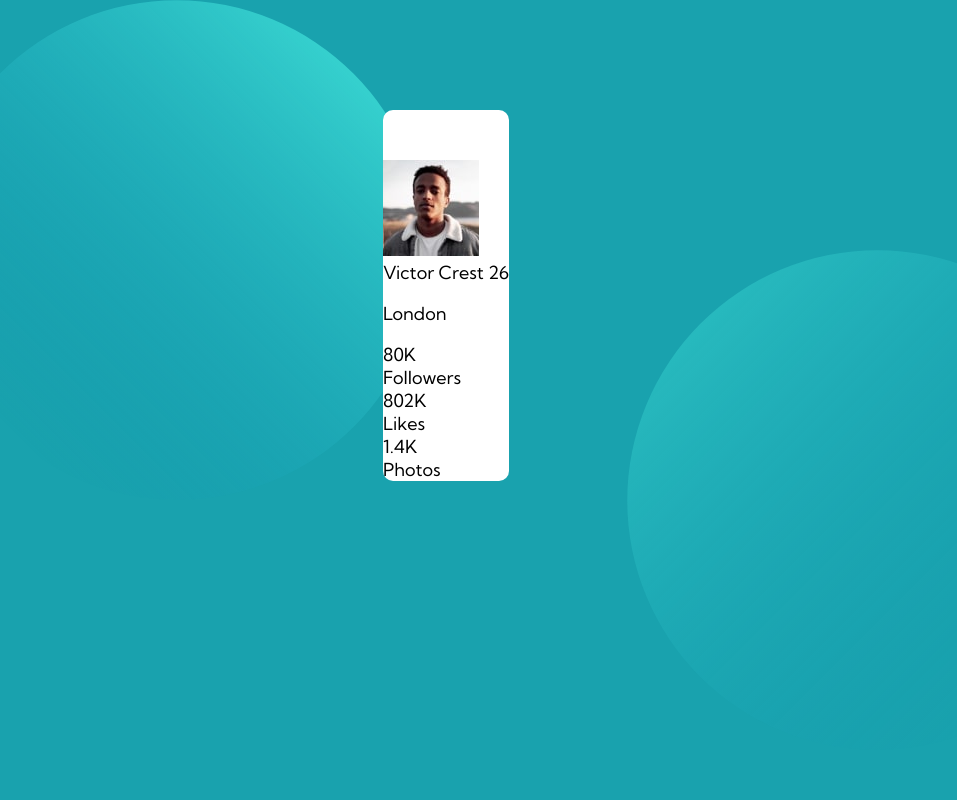
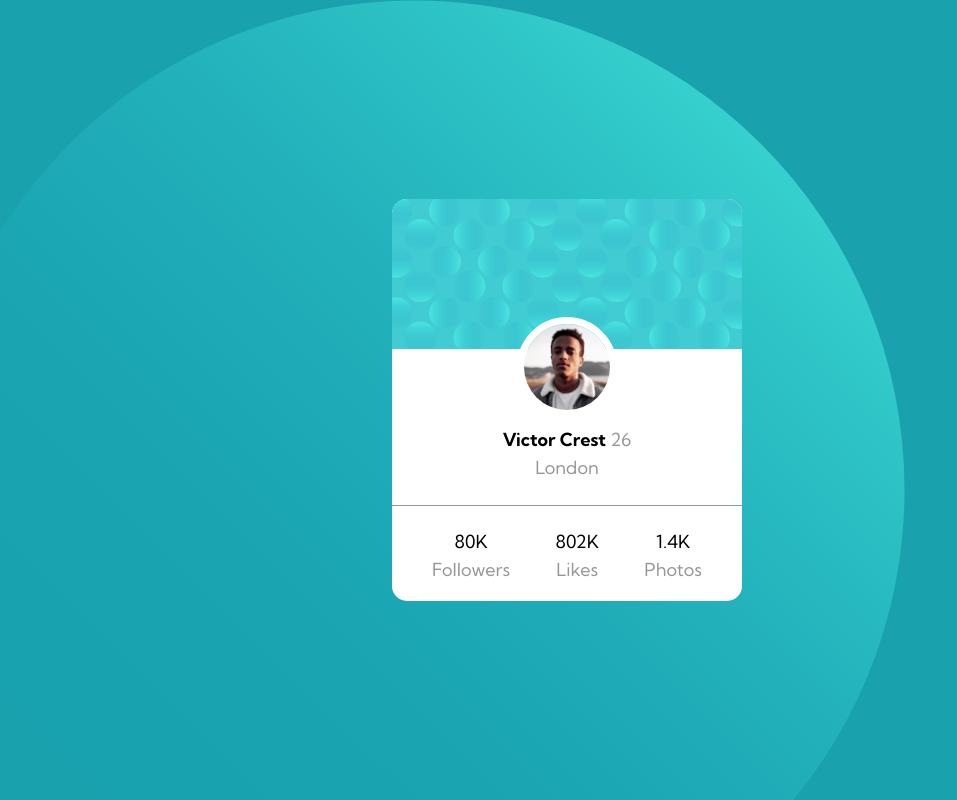
Before and after one commit to Kaiwalya-Archive/ProfileCard, a plain HTML site: page index.html in a window 1280 px wide. Shown: the whole page, without its empty margins (73-1030 px from the left). Drawn offline with Linux system fonts and the light colour scheme.

Commit message:
Changed Css

```diff
--- a/index.html
+++ b/index.html
@@ -16,8 +16,7 @@
 
 <body>
 
-    <img src="./doc_images/bg-pattern-top.svg" width="500"class="under" />
-    <img src="./doc_images/bg-pattern-bottom.svg" width="500"class="over" />
+    <section class="body">
     <div class="container">
         <div class="card">
 
@@ -25,12 +24,12 @@
 
         <div class="intro">
             <div class="upper"></div>
-        <div>
+        <div class="image">
             <img src="./doc_images/image-victor.jpg" id="img">
         </div>
             <div class="intro-one">
 
-                <span id="name">Victor Crest</span>
+                <span id="victor">Victor Crest</span>
                         <span class="color" >26</span>
                         <p class="color">London</p>
 
@@ -42,7 +41,7 @@
                 </div>
 
                 </div>
-
+            </section>
     <!-- <div class="attribution">
         Challenge by <a href="https://www.frontendmentor.io?ref=challenge" target="_blank">Frontend Mentor</a>.
         Coded by <a href="#">Kaiwalya Koparkar</a>.
--- a/main.css
+++ b/main.css
@@ -1,15 +1,35 @@
-body{
-  font-family: 'Kumbh Sans',sans-serif;
-  display: flex;
-  background-color: hsl(185, 75%, 39%);
-  font-size: 18px;
-  padding-left: 35%;
-  padding-right: 50%;
-  padding-top: 8%;
-  padding-bottom: 8%;
+*{
+  margin: 0;
+  padding: 0;
+  box-sizing: border-box;
 }
 
-.under {
+#victor{
+  font-weight: 700;
+}
+
+.color{
+  color:hsl(0, 0%, 59%);
+}
+
+body{
+  font-family: 'Kumbh Sans', sans-serif;
+    font-size: 18px;
+    font-weight: 400;
+}
+
+.body{
+  background-image: url(./doc_images/bg-pattern-top.svg);
+
+  background-repeat: no-repeat;
+  background-color: hsl(185, 75%, 39%);
+  height: 100vh;
+  display: flex;
+  justify-content: center;
+  align-items: center;
+}
+
+/* .under {
   position: fixed;
   left: 0%;
   top: 0%;
@@ -20,95 +40,68 @@ body{
   position:fixed;
   left: 700px;
   top: 250px;
-  z-index: -1;
+  z-index: -1; */
+
+
+.container{
+  background-color:hsl(0, 0%, 100%);
+  text-align: center;
+  width: 350px;
+  border-radius: 15px;
+  overflow: hidden;
+
 }
 
-.container{
+.upper{
+  height: 150px;
+   width: 350px;
+   background: url(./doc_images/bg-pattern-card.svg);
+   background-size: cover;
+
+}
+
+#img{
+
+  width: 100px;
+  height: 100px;
+  border-radius: 50%;
+  overflow: hidden;
+  margin: -50px;
+  border: 7px solid white;
+
+}
 
 
+.{
 
+  margin-top: 54px;
+  height: 250px;
+  margin-bottom: -75px;
+  line-height: 28px;
 
-
-  background-color: #ffff;
-  border-radius: 10px 10px 10px 10px;
 }
 
-.card{
-  display:
-  background-color: #ffff;
-  flex-flow: column;
-  align-items: center;
+.lower-name{
+  color: hsl(0, 0%, 59%);
+
 }
 
 .intro-one{
-  display:
-  flex-direction: row;
-  justify-content:flex-end;
+  margin-top: 54px;
+    height: 250px;
+    margin-bottom: -75px;
+    line-height: 28px;
 }
-.intro-two{
-  display:
+
+.activities{
+
+  padding-top: 22px;
+  padding-right: 40px;
+  border-top: 1px solid hsl(0, 0%, 59%);
+  padding-left: 40px;
+  margin-top: 23px;
+  display: flex;
+  align-items: center;
+  justify-content: space-between;
   flex-direction: row;
 }
-.intro{
-  padding-top: 50px;
-  display:
-  flex-direction: column;
-  align-items: center;
-}
-
-.age{
-  display:
-  text-decoration: grey;
-}
-
-.info{
-  display: flex;
-  flex-direction: row;
-  justify-content: space-around;
-}
-.follow{
-  display: flex;
-  justify-items: baseline;
-  flex-direction: column;
-}
-
-.like{
-  display: flex;
-  justify-items: baseline;
-  flex-direction: column;
-}
-
-.photo{
-  display: flex;
-  justify-items: baseline;
-  flex-direction: column;
-}
-.one{
-  display: flex;
-  position: relative;
-  border-top-right-radius: 10px;
-  border-top-left-radius: 10px;
-  flex-wrap:nowrap;
-  top: 0%;
-  left: 0%;
-}
-.two{
-  position: absolute;
-  border-radius: 50%;
-  border: 5px solid #ffff;
-  top: 20%;
-  left: 40;
-}
-
-.stats{
-  font-weight: 700;
-}
-.stats-tag{
-  color: grey;
-  font-weight: 300;
-  font-size: 14px;
-}
-
-.upper{
-  height:
-}
```
